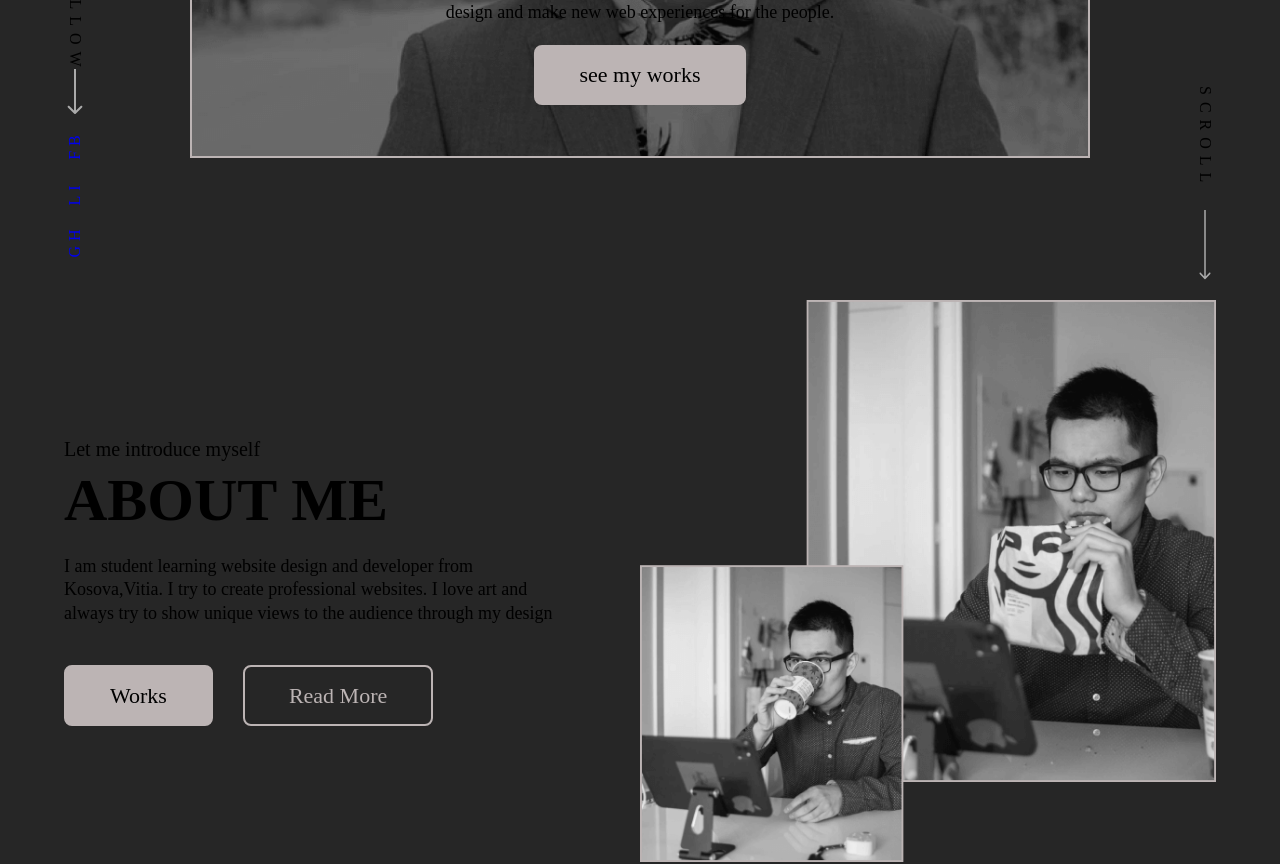
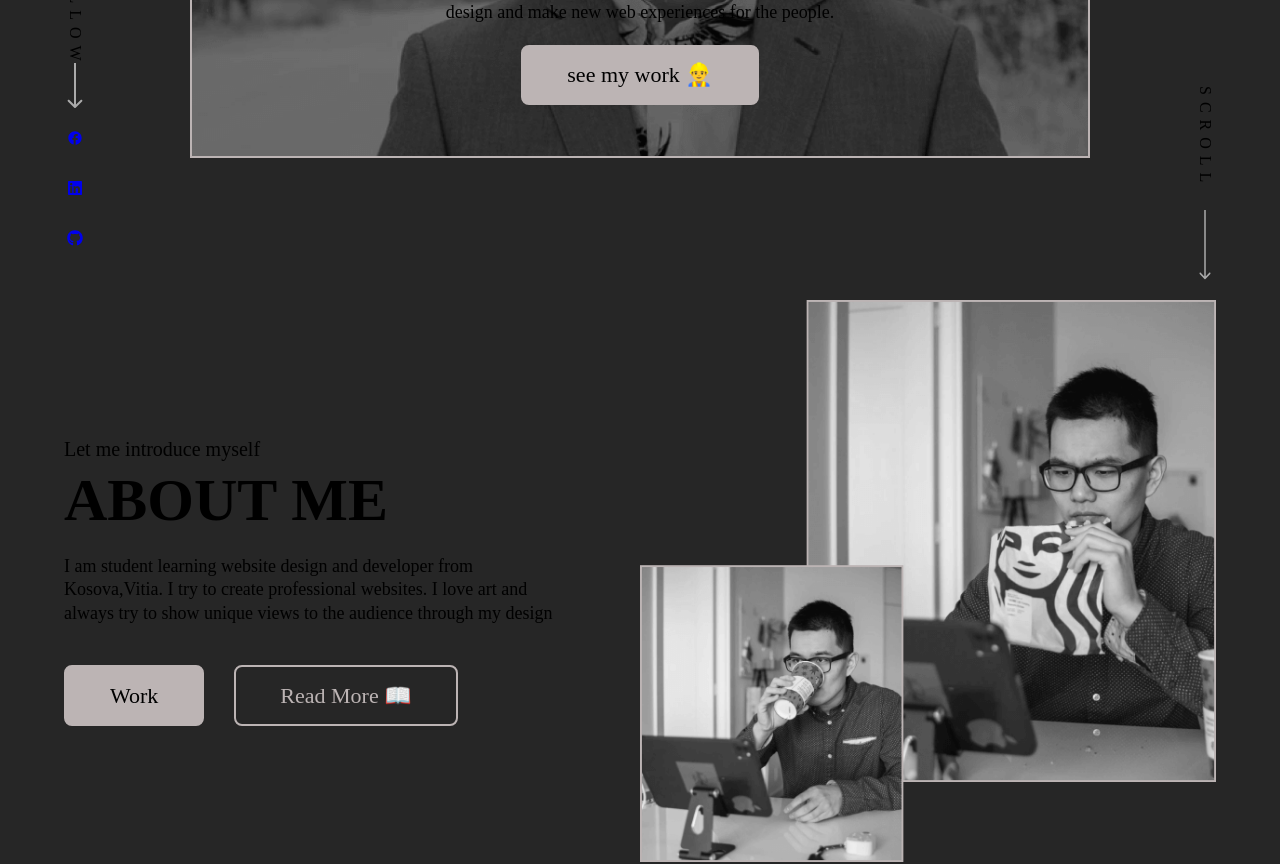
Before and after one commit to Lundrim23/Old-Portfolio, a React (Create React App) app: page / in a window 1280 px wide. Shown: the part 700-1564 px from the top of the page. Built offline with nearby package versions, Linux system fonts and the light colour scheme.

Commit message:
Final Commit

```diff
--- a/src/assets/data/projects.js
+++ b/src/assets/data/projects.js
@@ -32,7 +32,7 @@ const projects = [
   },
   {
     id: uuidv4(),
-    name: "Tracking Soft",
+    name: "Tracking Soft (Not Finished)",
     desc: "A tracking website that will show the performance of the website. Also you will get some useful advice to improve the performance.",
     img: ProjectImg,
   },
--- a/src/components/AboutSection.js
+++ b/src/components/AboutSection.js
@@ -72,8 +72,8 @@ export default function AboutSection() {
             always try to show unique views to the audience through my design
           </PText>
           <div className="aboutSection__buttons">
-            <Button btnLink="/projects" btnText="Works"></Button>
-            <Button btnLink="/About" btnText="Read More" outline></Button>
+            <Button btnLink="/projects" btnText="Work"></Button>
+            <Button btnLink="/About" btnText="Read More 📖" outline></Button>
           </div>
         </div>
         <div className="aboutSection__right">
--- a/src/components/ContactFolder/ContactForm.js
+++ b/src/components/ContactFolder/ContactForm.js
@@ -52,7 +52,7 @@ export default function ContactForm() {
       <FormStyle>
         <div className="form-group">
           <label htmlFor="name">
-            Your Name
+            Your Name 👇
             <input
               type="text"
               id="name"
@@ -64,7 +64,7 @@ export default function ContactForm() {
         </div>
         <div className="form-group">
           <label htmlFor="email">
-            Your Email
+            Your Email 📧
             <input
               type="email"
               id="email"
@@ -76,7 +76,7 @@ export default function ContactForm() {
         </div>
         <div className="form-group">
           <label htmlFor="message">
-            Your message
+            Your message ✍
             <textarea
               type="text"
               id="message"
@@ -86,7 +86,7 @@ export default function ContactForm() {
             />
           </label>
         </div>
-        <button type="submit">Send</button>
+        <button type="submit">Send </button>
       </FormStyle>
     </>
   );
--- a/src/components/HeroSection.js
+++ b/src/components/HeroSection.js
@@ -5,6 +5,8 @@ import Button from "./Button";
 import SocialMediaArrow from "../assets/images/social-media-arrow.svg";
 import ScrollDownArrow from "../assets/images/scroll-down-arrow.svg";
 import PText from "./PText";
+import { MdFacebook } from "react-icons/md";
+import { FaLinkedin, FaGithub } from "react-icons/fa";
 
 const HeroStyles = styled.div`
   .hero {
@@ -84,7 +86,7 @@ const HeroStyles = styled.div`
         a {
           display: inline-block;
           font-size: 1.6rem;
-          transform: rotate(-90deg);
+          /* transform: rotate(-90deg); */
           letter-spacing: 5px;
           margin-bottom: 2rem;
         }
@@ -160,7 +162,7 @@ export default function HeroSection() {
               I am learning front-end development for about 6 months. I love to
               design and make new web experiences for the people.
             </PText>
-            <Button btnText="see my works" btnLink="/projects" />
+            <Button btnText="see my work 👷‍♂️" btnLink="/projects" />
           </div>
           <div className="hero__social">
             <div className="hero__social__indicator">
@@ -175,7 +177,7 @@ export default function HeroSection() {
                     target="_blank"
                     rel="noreferrer"
                   >
-                    FB
+                    <MdFacebook />
                   </a>
                 </li>
                 <li>
@@ -184,7 +186,7 @@ export default function HeroSection() {
                     target="_blank"
                     rel="noreferrer"
                   >
-                    LI
+                    <FaLinkedin />
                   </a>
                 </li>
                 <li>
@@ -193,7 +195,7 @@ export default function HeroSection() {
                     target="_blank"
                     rel="noreferrer"
                   >
-                    GH
+                    <FaGithub />
                   </a>
                 </li>
               </ul>
--- a/src/pages/About.js
+++ b/src/pages/About.js
@@ -114,7 +114,7 @@ export default function About() {
             </div>
             <a href={CV} download="myCV">
               <button className="button1" type="submit">
-                <b>Download CV</b>
+                <b>Download CV 👍</b>
               </button>
             </a>
           </div>
@@ -124,7 +124,7 @@ export default function About() {
         </div>
         <div className="about__info__items">
           <div className="about__info__item">
-            <h1 className="about__info__heading">Education</h1>
+            <h1 className="about__info__heading">Education 🎓</h1>
             <AboutInfo
               title="School"
               items={[`Kuvendi i Lezhës.High School, Viti `]}
@@ -142,7 +142,7 @@ export default function About() {
           {/*  */}
 
           <div className="about__info__item">
-            <h1 className="about__info__heading">My Skills</h1>
+            <h1 className="about__info__heading">My Skills 🤹‍♂️</h1>
             <AboutInfo
               title="FrontEnd"
               items={["HTML", "CSS", "JavaScript", "REACT"]}
```
